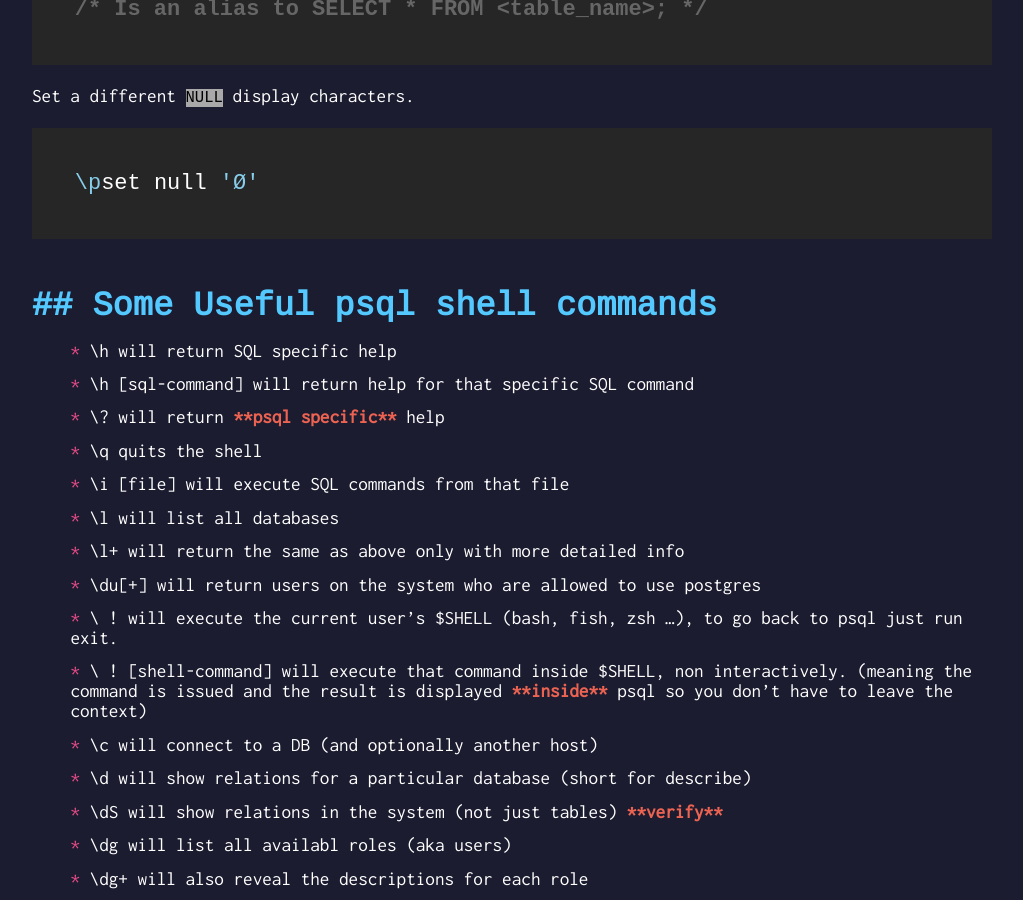
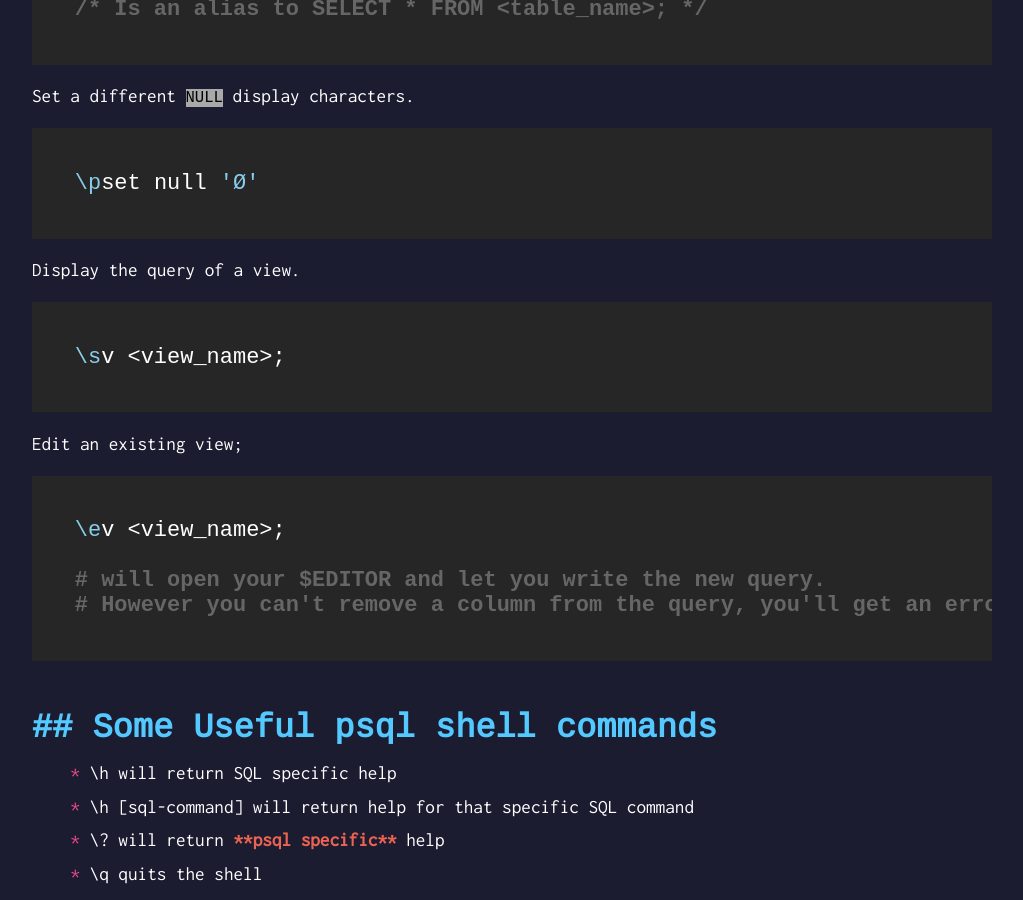
Before and after one commit to Zabanaa/zabanaa.github.io, a Jekyll site: the page built from _posts/2017-06-10-psql-cheatsheet.md, in a window 1280 px wide and 900 px high, scrolled down 2021 px. Shown: the whole window, without its empty margins (16-1039 px from the left). Built offline with Jekyll 4.4.1, drawn with Linux system fonts in a browser that asks for light colours.

Commit message:
edit psql cheatsheet with notes on displaying and editing views

````diff
--- a/_posts/2017-06-10-psql-cheatsheet.md
+++ b/_posts/2017-06-10-psql-cheatsheet.md
@@ -72,6 +72,20 @@
 \pset null 'Ø'
 ```
 
+Display the query of a view.
+
+```bash
+\sv <view_name>;
+```
+
+Edit an existing view;
+```bash
+\ev <view_name>;
+
+# will open your $EDITOR and let you write the new query.
+# However you can't remove a column from the query, you'll get an error otherwise.
+```
+
 ## Some Useful psql shell commands
 
 * \h will return SQL specific help
````
